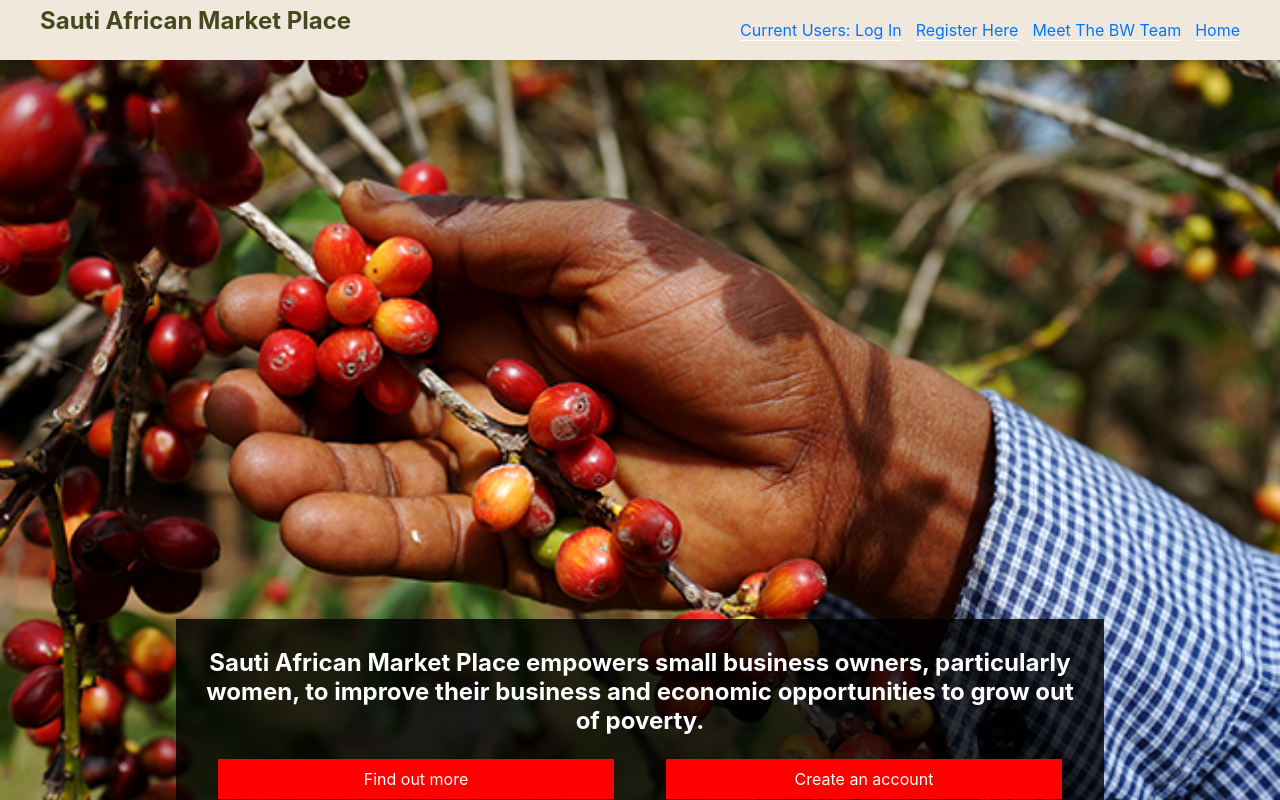
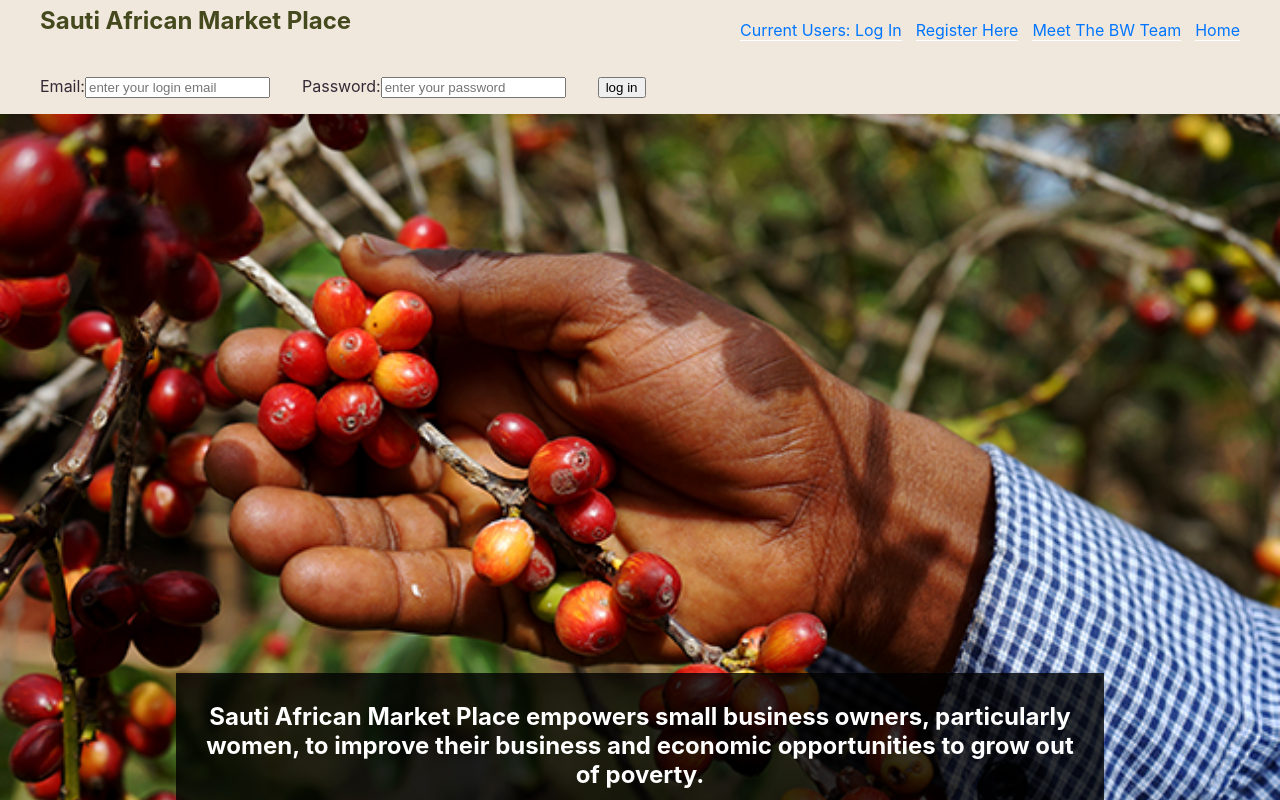
Before and after one commit to TrackTeam-175-African-MarketPlace-BW/Front-End-African-Market-Place, a React (Create React App) app: page / in a window 1280 px wide. Shown: the top 800 px of the page. Built offline with nearby package versions, Linux system fonts and the light colour scheme; a web font is replaced by a local one.

Commit message:
added a fake log in form to the landing page

```diff
--- a/src/App.js
+++ b/src/App.js
@@ -13,6 +13,8 @@ import Footer from "./components/Footer";
 import EditItem from "./components/ITEMS/EditItem";
 import NewPasswordSuccess from "./components/NewPasswordSuccess";
 import AddItem from "./components/ITEMS/AddItem";
+
+import FakeLogIn from "./components/FakeLoginForm";
 
 function App() {
   const [isLoggedIn, setIsLoggedIn] = useState(false);
@@ -46,6 +48,7 @@ function App() {
           <NewPasswordSuccess />
         </Route>
         <Route exact path="/">
+          <FakeLogIn />
           <LandingPage />
         </Route>
       </Switch>
--- /dev/null
+++ b/src/components/FakeLoginForm.js
@@ -0,0 +1,54 @@
+import React, { useState } from 'react'
+import styled from 'styled-components'
+
+const Form = styled.form`
+    display: block;
+    margin: 1em 2.5em;
+`
+
+const Label = styled.label`
+    padding-right: 2em;
+`
+
+// const
+
+const FakeLogIn = () => {
+    return (
+        <Form>
+            <Label>
+                Email:
+                <input
+                    id='email'
+                    name='email'
+                    type='email'
+                    // value=
+                    placeholder='enter your login email'
+                    // onChange={handleChange}
+                />
+            </Label>
+            <Label>
+                Password:
+                <input
+                    id='password'
+                    name='password'
+                    // value={}
+                    // onChange={handleChange}
+                    placeholder='enter your password'
+                />
+            </Label>
+            <button
+                type="submit"
+            >
+                log in
+            </button>
+            {/* <label>
+                Email:
+                <Input
+
+                />
+            </label> */}
+        </Form>
+    )
+}
+
+export default FakeLogIn;
```
